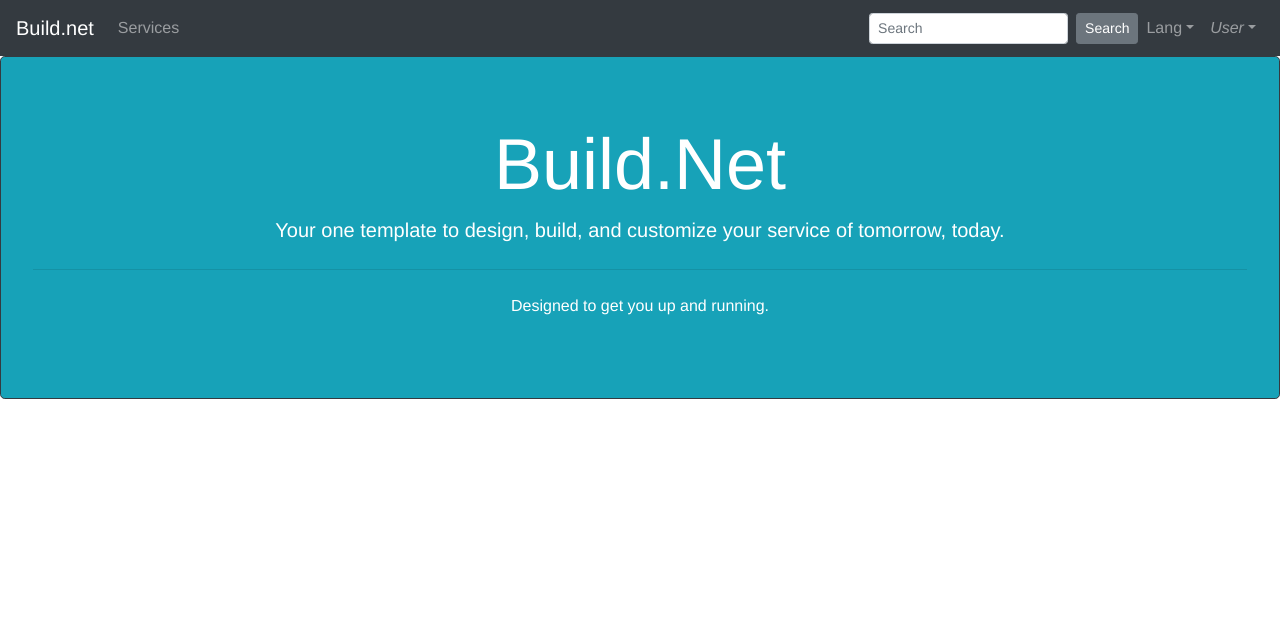
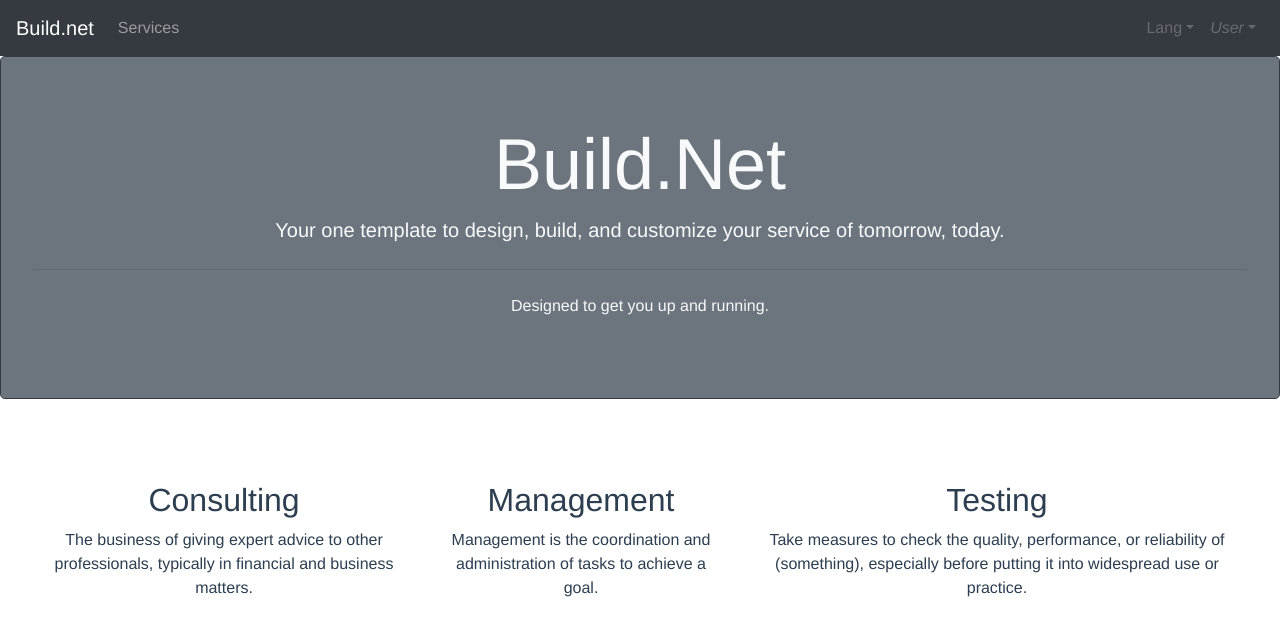
Before and after one commit to mpatel18/Builder-Service-Site, a Vue app in the folder site/: page / in a window 1280 px wide. Shown: the top 636 px of the page. Built offline with nearby package versions, Linux system fonts and the light colour scheme.

Commit message:
add services section to template

```diff
--- a/site/src/App.vue
+++ b/site/src/App.vue
@@ -2,18 +2,47 @@
   <div id="app">
     <Header />
     <Description />
+    <div class ="services">
+      <section class="offers">
+        <Services
+          v-for="offers in offers"
+          :key="offers.title"
+          :offers="offers"
+        />
+      </section>
+    </div>
   </div>
 </template>
 
 <script>
 import Header from './components/Header.vue'
 import Description from './components/Description.vue'
+import Services from './components/Services.vue'
 
 export default {
   name: 'App',
   components: {
     Header,
-    Description
+    Description,
+    Services
+  },
+  data () {
+    return {
+      offers: [
+        {
+          title: 'Consulting',
+          offer: 'The business of giving expert advice to other professionals, typically in financial and business matters.'
+        },
+        {
+          title: 'Management',
+          offer: 'Management is the coordination and administration of tasks to achieve a goal.'
+        },
+        {
+          title: 'Testing',
+          offer: 'Take measures to check the quality, performance, or reliability of (something), especially before putting it into widespread use or practice.'
+        }
+      ]
+    }
   }
 }
 </script>
@@ -27,4 +56,28 @@ export default {
     color: #2c3e50;
     /* margin-top: 60px; */
   }
+
+  * {
+    margin: 0;
+    padding: 0;
+    box-sizing: border-box;
+  }
+
+  .services {
+    width: 100vw;
+    min-width: 100vh;
+    overflow: hidden;
+
+    display: flex;
+    justify-content: center;
+    align-items: center;
+  }
+
+  .offers {
+    display: flex;
+    max-width: 1280px;
+    padding: 25px;
+    margin: 0 auto;
+  }
+
 </style>
--- a/site/src/components/Description.vue
+++ b/site/src/components/Description.vue
@@ -1,6 +1,6 @@
 <template>
     <div>
-        <b-jumbotron bg-variant="info" text-variant="white" border-variant="dark">
+        <b-jumbotron bg-variant="secondary" text-variant="light" border-variant="dark">
             <template v-slot:header>Build.Net</template>
 
             <template v-slot:lead>
--- a/site/src/components/Header.vue
+++ b/site/src/components/Header.vue
@@ -1,7 +1,7 @@
 <template>
     <div>
         <b-navbar toggleable="lg" type="dark" variant="dark">
-            <b-navbar-brand href="#">Build.net</b-navbar-brand>
+            <b-navbar-brand href="#services">Build.net</b-navbar-brand>
 
             <b-navbar-toggle target="nav-collapse"></b-navbar-toggle>
 
@@ -13,19 +13,19 @@
 
                 <!-- Right aligned nav items -->
                 <b-navbar-nav class="ml-auto">
-                    <b-nav-form>
+                    <!-- <b-nav-form>
                         <b-form-input size="sm" class="mr-sm-2" placeholder="Search"></b-form-input>
                         <b-button size="sm" class="my-2 my-sm-0" type="submit">Search</b-button>
-                    </b-nav-form>
+                    </b-nav-form> -->
 
-                    <b-nav-item-dropdown text="Lang" right>
+                    <b-nav-item-dropdown text="Lang" right disabled>
                         <b-dropdown-item href="#">EN</b-dropdown-item>
                         <b-dropdown-item href="#">ES</b-dropdown-item>
                         <b-dropdown-item href="#">RU</b-dropdown-item>
                         <b-dropdown-item href="#">FA</b-dropdown-item>
                     </b-nav-item-dropdown>
 
-                    <b-nav-item-dropdown right>
+                    <b-nav-item-dropdown right disabled>
                         <!-- Using 'button-content' slot -->
                         <template v-slot:button-content>
                             <em>User</em>
@@ -33,6 +33,7 @@
                         <b-dropdown-item href="#">Profile</b-dropdown-item>
                         <b-dropdown-item href="#">Sign Out</b-dropdown-item>
                     </b-nav-item-dropdown>
+
                 </b-navbar-nav>
             </b-collapse>
         </b-navbar>
--- /dev/null
+++ b/site/src/components/Services.vue
@@ -0,0 +1,33 @@
+<template>
+    <div class ="offers">
+        <div class ="offers-inner">
+            <div class ="offers-text-wrap">
+                <h2 class="bg-text">
+                    {{ offers.title }}
+                </h2>
+            </div>
+            <div class="offers-offer-wrap">
+                <p>{{ offers.offer }}</p>
+            </div>
+        </div>
+    </div>
+</template>
+
+<style>
+    .header {
+        padding-left: 5%;
+        text-decoration: underline;
+    }
+
+    .offers-text-wrap,
+    .offers-offers-wrap {
+        font-size: 22px;
+    }
+</style>
+
+<script>
+export default {
+    name: 'offers',
+    props:['offers']
+}
+</script>
```
Lines whose indentation alone changed are shown as unchanged.
